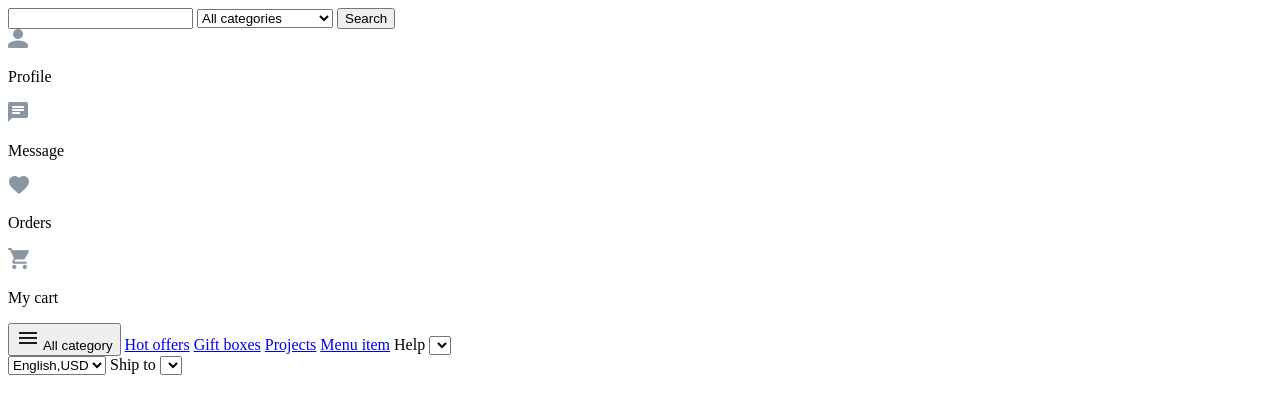
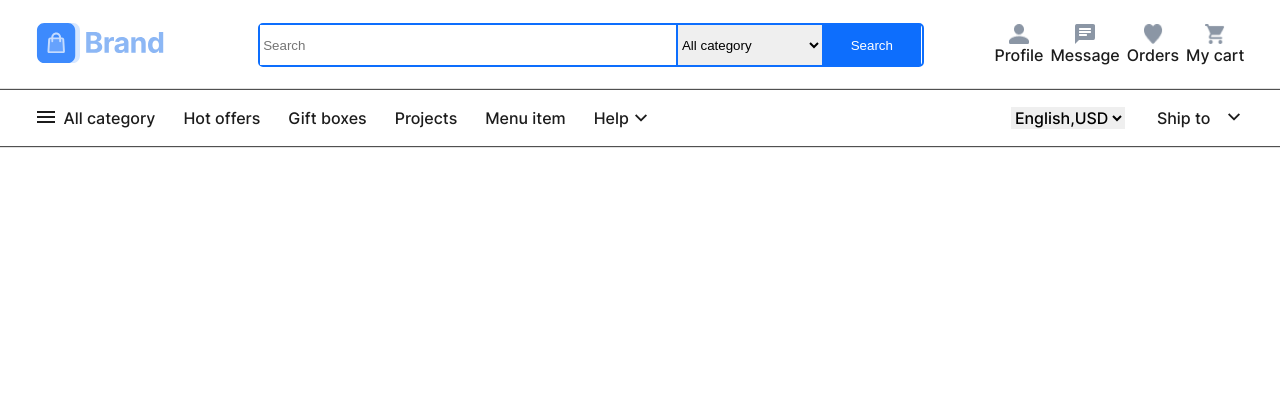
Before and after one commit to ZzuuCkk/E-commerce, a plain HTML site: page index.html in a window 1280 px wide. Drawn offline with Linux system fonts and the light colour scheme.

Commit message:
finished header

```diff
--- a/assets/js/app.js
+++ b/assets/js/app.js
@@ -0,0 +1,49 @@
+const countries = [
+    { flag: 'assets/img/AE.png', text: 'United Arab Emirates' },
+    { flag: 'assets/img/AU.png',text: 'Australia' },
+    { flag: 'assets/img/CN.png',text: 'China' },
+    { flag: 'assets/img/DE.png',text: 'Germany' },
+    { flag: 'assets/img/DK.png',text: 'Denmark' },
+    { flag: 'assets/img/FR.png',text: 'France' },
+    { flag: 'assets/img/fuck putin.png', text: 'Russia' },
+    { flag: 'assets/img/GB.png',text: 'Great Britain' },
+    { flag: 'assets/img/IT.png', text: 'Italy' },
+    { flag: 'assets/img/US.png', text: 'United States' },
+  ];
+
+  const countryList = document.getElementById('country-list');
+
+  countries.forEach(country => {
+    const countryItem = `
+      <li>
+        <a href="#" class="country-link" data-flag="${country.flag}" data-text="${country.text}">
+          <img src="${country.flag}" alt="${country.text}">
+          <span>${country.text}</span>
+        </a>
+      </li>
+    `;
+    countryList.innerHTML += countryItem;
+  });
+
+  const flagContainer = document.createElement('div');
+  flagContainer.classList.add('flag-container');
+
+  const flagImage = document.createElement('img');
+  flagImage.src = '';
+  flagImage.alt = '';
+  flagImage.classList.add('flag-image');
+
+  flagContainer.appendChild(flagImage);
+  const shipElement = document.querySelector('.ship');
+  shipElement.insertBefore(flagContainer, shipElement.lastElementChild.previousElementSibling);
+
+
+
+  document.addEventListener('click', event => {
+    const flagLink = event.target.closest('.country-link');
+    if (flagLink) {
+      const flagImage = flagLink.querySelector('img');
+      flagContainer.querySelector('.flag-image').src = flagImage.src;
+      flagContainer.querySelector('.flag-image').alt = flagImage.alt;
+    }
+  });
--- /dev/null
+++ b/assets/style/fonts.css
@@ -0,0 +1,4 @@
+@font-face {
+    font-family: inter;
+    src: url(../fonts/Inter-VariableFont_slnt\,wght.ttf);
+}
--- a/assets/style/style.css
+++ b/assets/style/style.css
@@ -1,3 +1,15 @@
+*{
+  margin: 0;
+  padding: 0;
+  box-sizing: border-box;
+}
+a{
+  text-decoration: none;
+}
+ul,li {
+  list-style-type: none;
+}
+
 :root {
     --bg:#FFFFFF;
     --dark: #1C1C1C;
@@ -17,8 +29,235 @@
 
   }
 
-/* #ship,option{
-    width: 90px;
-    height: 90px;
+  /* header styles */
+header{
 
-}  */
+  width: 100%;
+  max-width: 142x;
+  height: 100%;
+}
+
+.header_inner{
+  max-width: 1440px;
+  width: 100%;
+  margin: 20px auto;
+  display: flex;
+  flex-wrap: wrap;
+  justify-content: space-around;
+  align-items: center;
+
+}
+
+.search-bar{
+  width: 666px;
+  display: flex;
+  border: 2px solid var(--blue);
+  border-radius: 5px;
+  }
+#search-bar{
+  width: 421px;
+  height: 40px;
+  border: none;
+  border-right: 2px solid var(--blue);
+
+}
+#search-bar:focus {
+  outline: 2px solid var(--blue);
+
+}
+#categories-select{
+  width: 145px;
+  border: none;
+  cursor: pointer;
+}
+
+.search{
+  width: 100px;
+  background-color: var(--blue);
+  color: var(--bg);
+  border: none;
+  cursor: pointer;
+}
+
+.search:active{
+  box-shadow: 1px 1px 3px 1px black;
+  transform: translateX(1px);
+}
+
+.links{
+  display: flex;
+  flex-wrap: wrap;
+  justify-content: space-between;
+  align-items: center;
+  gap: 7px;
+}
+.link-icon img{
+  width: 20px;
+  height: 20px;
+  align-self: center;
+}
+.link-icon{
+  display: flex;
+  flex-direction: column;
+  justify-content: center;
+  font-family: 'inter';
+  text-align: center;
+  font-size: 12px;
+  font-style: normal;
+  font-weight: 400;
+}
+
+.link-icon:hover{
+  box-shadow:  2px 2px gray;
+}
+
+nav{
+  max-width: 1440px;
+  width: 100%;
+  height: 56px;
+  display: flex;
+  flex-wrap: wrap;
+  align-items: center;
+  justify-content: space-around;
+  gap: 291px;
+  box-shadow: 0 0 1px 1px var(--gray);
+}
+.category-btn{
+  display: flex;
+  flex-wrap: wrap;
+  align-items: center;
+  justify-content: center;
+  gap: 6px;
+}
+.nav-btn{
+  background: none;
+  border: none;
+}
+.nav-category{
+  display: flex;
+  flex-wrap: wrap;
+  justify-content: center;
+  align-items: center;
+  gap: 28px;
+
+}
+.nav-category a,p,.help-btn{
+  font-size: 16px;
+  font-family: 'Inter';
+  font-style: normal;
+  font-weight: 500;
+  line-height: 22px;
+  color: var(--dark);
+}
+.dropdown {
+  display: inline-block;
+  position: relative;
+}
+
+.dropdown-options {
+  display: none;
+  position: absolute;
+  overflow: auto;
+}
+
+.dropdown:hover .dropdown-options {
+  display: block;
+}
+
+.help-btn{
+  display: flex;
+  justify-content: center;
+  align-items: center;
+  border: none;
+  background: transparent;
+}
+
+.lang-dest{
+  display: flex;
+  flex-wrap: wrap;
+  justify-content: center;
+  align-items: center;
+  gap: 32px;
+}
+
+#lang-dest{
+  border: none;
+  font-size: 16px;
+  font-family: Inter;
+  font-style: normal;
+  font-weight: 500;
+  line-height: 22px;
+}
+
+
+
+.ship {
+  position: relative;
+  display: flex;
+  flex-direction: row;
+  justify-content: center;
+  align-items: center;
+  gap: 6px;
+}
+
+.ship-toggle {
+  background-color: #fff;
+  color: #000;
+  border: none;
+  cursor: pointer;
+}
+
+.ship-menu {
+  position: absolute;
+  top: 100%;
+  left: 0;
+  z-index: 1;
+  display: none;
+  min-width: 200px;
+  padding: 10px;
+  margin: 0;
+  font-size: 16px;
+  text-align: left;
+  list-style: none;
+  background-color: #fff;
+  border: 1px solid #ccc;
+  border-radius: 4px;
+  box-shadow: 0 2px 4px rgba(0, 0, 0, 0.2);
+}
+
+.ship-menu li {
+  margin: 0;
+  padding: 0;
+}
+
+.ship-menu li a {
+  display: block;
+  padding: 5px 20px;
+  color: #333;
+  text-decoration: none;
+}
+
+.ship-menu li a:hover {
+  background-color: #f5f5f5;
+}
+
+.ship-menu li a img {
+  margin-right: 10px;
+  width: 20px;
+  height: 20px;
+}
+
+.ship-menu li a span {
+  margin-right: 10px;
+}
+
+.ship:hover .ship-menu {
+  display: block;
+}
+
+.flag-image{
+  width: 30px;
+}
+
+
+/* main styles */
--- a/index.html
+++ b/index.html
@@ -4,16 +4,19 @@
     <meta charset="UTF-8">
     <meta name="viewport" content="width=device-width, initial-scale=1.0">
     <title>Document</title>
+    <link rel="stylesheet" href="./assets/style/fonts.css">
     <link rel="stylesheet" href="./assets/style/style.css">
 </head>
 <body>
     <header>
         <div class="header_inner">
-            <div class="logo"></div>
+            <div class="logo">
+                <img src="./assets/img/web-main-logo.svg" alt="">
+            </div>
             <div class="search-bar">
-                <input type="text" name="search-bar" id="search-bar">
+                <input type="text" name="search-bar" id="search-bar" placeholder=" Search">
                 <select name="categories-select" id="categories-select">
-                    <option value="All categories">All categories</option>
+                    <option value="All categories">All category</option>
                     <option value="Automobiles">Automobiles</option>
                     <option value="Clothes and wear">Clothes and wear</option>
                     <option value="Home interiors">Home interiors</option>
@@ -24,7 +27,7 @@
                     <option value="Machineri tools">Machineri tools</option>
                     <option value="More category">More category</option>
                   </select>
-                  <button>Search</button>
+                  <button class="search">Search</button>
             </div>
             <div class="links">
                 <div class="link-icon">
@@ -47,49 +50,49 @@
         </div>
         <nav>
             <div class="nav-category">
-                <button>
-                    <img src="./assets/img/menu.svg" alt="menu"> All category
-                </button>
+                <div class="category-btn">
+                    <button class="nav-btn">
+                        <img src="./assets/img/menu.svg" alt="menu"></button>
+                    <p>
+                         All category
+                    </p>
+                </div>
                 <a href="#">Hot offers</a>
                 <a href="#">Gift boxes</a>
                 <a href="#">Projects</a>
                 <a href="#">Menu item</a>
-                <label for="help">Help</label>
-                    <select name="help" id="help">
-                        <option value="blank"></option>
-                        <option value=""></option>
-                        <option value=""></option>
-                        <option value=""></option>
-                    </select>
+                <div class="dropdown">
+                    <button class="help-btn">Help <img src="./assets/img/Arr_down.png" alt=""></button>
+                    <div class="dropdown-options">
+                      <a href="#">Dashboard</a>
+                      <a href="#">Setting</a>
+                      <a href="#">Logout</a>
+                    </div>
+                  </div>
             </div>
             <div class="lang-dest">
-                    <select name="valuts" id="valuts">
+                    <select name="valuts" id="lang-dest">
                         <option value="usd">English,USD</option>
                         <option value="saab">Saab</option>
                         <option value="mercedes">Mercedes</option>
                         <option value="audi">Audi</option>
                     </select>
-                <label for="ship">Ship to</label>
-                    <select name="ship" id="ship">
-                        <option value="AE"><img src="assets/img/AE.svg" alt="United Arab Emirates"></option>
-                        <option value="AU"><img src="assets/img/AU.png" alt="Australia"></option>
-                        <option value="CN"><img src="assets/img/CN.png" alt="China"></option>
-                        <option value="DE"><img src="assets/img/DE.png" alt="Germany"></option>
-                        <option value="DK"><img src="assets/img/DK.png" alt="Denmark"></option>
-                        <option value="FR"><img src="assets/img/FR.png" alt="france"></option>
-                        <option value="GB"><img src="./assets/img/GB.png" alt="Great britain"></option>
-                        <option value="IT"><img src="./assets/img/IT.png" alt="Italy"></option>
-                        <option value="RU"><img src="./assets/img/Fuck putin.png" alt="Russia"></option>
-                        <option value="US"><img src="./assets/img/US.png" alt="United States"></option>
-
-                    </select>
+                    <div class="ship">
+                        <p>Ship to</p>
+                        <button class="ship-toggle"><img src="./assets/img/Arr_down.png" alt=""></button>
+                        <div class="ship-menu">
+                          <ul id="country-list">
+                            <!-- Country links will be added dynamically here -->
+                          </ul>
+                        </div>
+                      </div>
 
             </div>
         </nav>
     </header>
 
 
-
+<script src="./assets/js/app.js"></script>
 
 </body>
 </html>
```
Also changed, not shown: assets/fonts/Inter-VariableFont_slnt,wght.ttf (added), assets/img/Arr_down.png (added).
